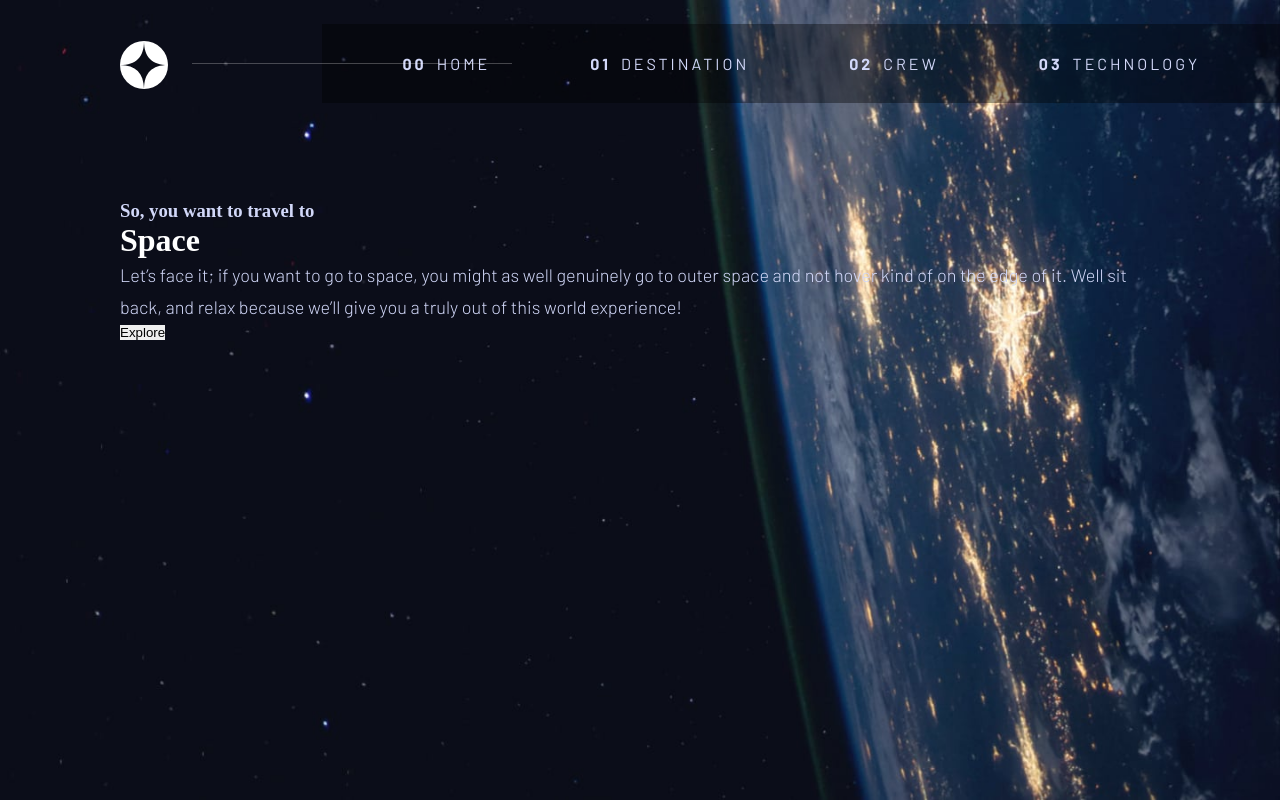
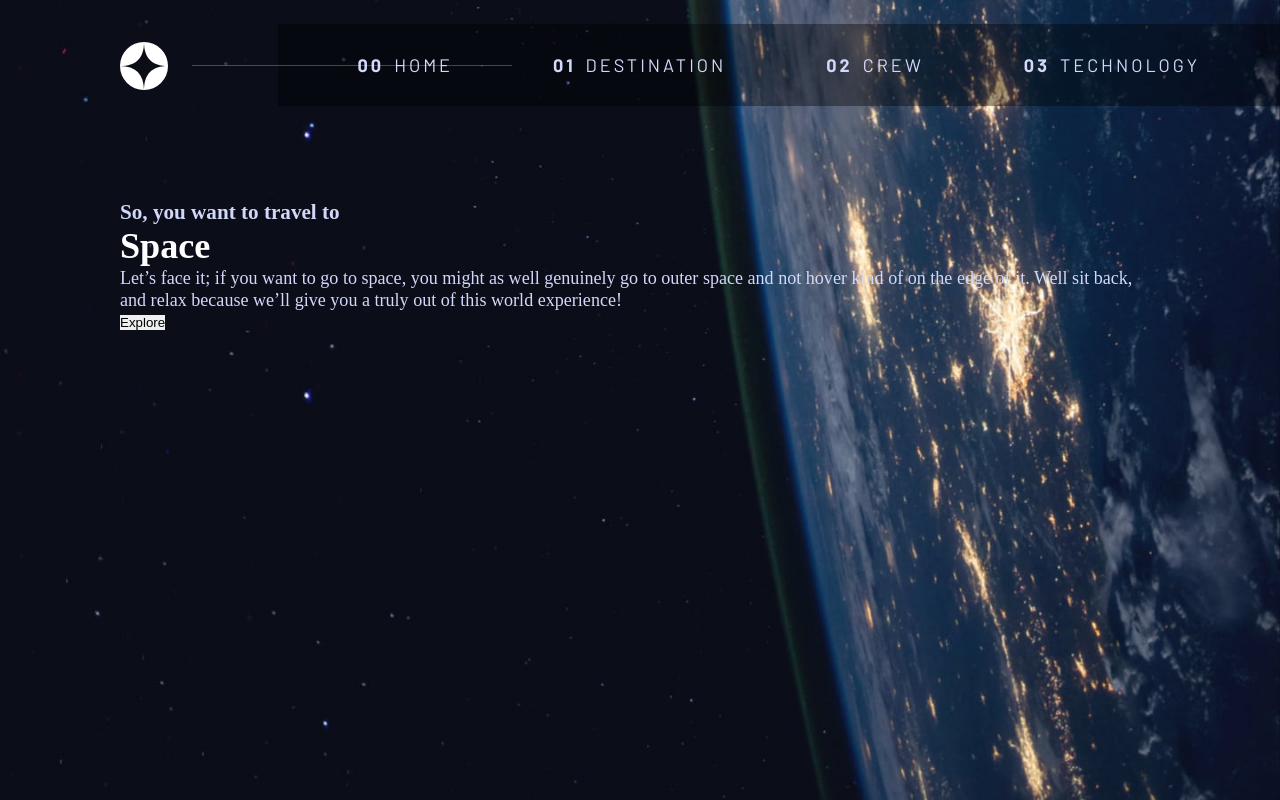
Before and after one commit to Heph-zibah/space-tourism-website-reactjs, a React (Create React App) app: page / in a window 1280 px wide. Built offline with nearby package versions, Linux system fonts and the light colour scheme; a web font is replaced by a local one.

Commit message:
update the container

```diff
--- a/src/index.scss
+++ b/src/index.scss
@@ -13,6 +13,9 @@
     margin: 0;
     padding:0;
     box-sizing: border-box;
+}
+body {
+font-size: 1.13rem;
 }
 
 a,button {
@@ -37,9 +40,9 @@ li {
 }
 p {
     @extend %style-shared;
-    font-size: 1.13rem;
     font-weight: 300;
-    line-height: 32px;
+    line-height: 22px;
+    font-family: $font-family-neutral;
 }
 h1 {
     color: $text-color-secondary;
@@ -54,7 +57,7 @@ h3 {
 
 @media screen and (min-width:601px) {
     .container{
-        padding: 150px 48px 0;
+        padding: 130px 48px 0;
     }
 }
 
```
